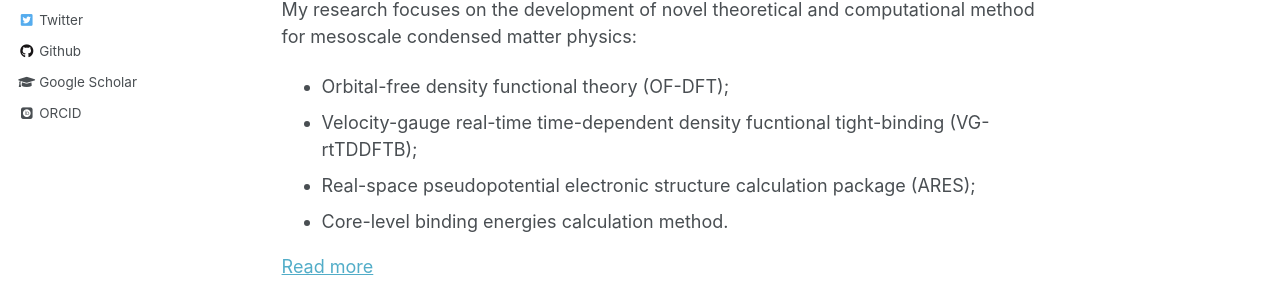
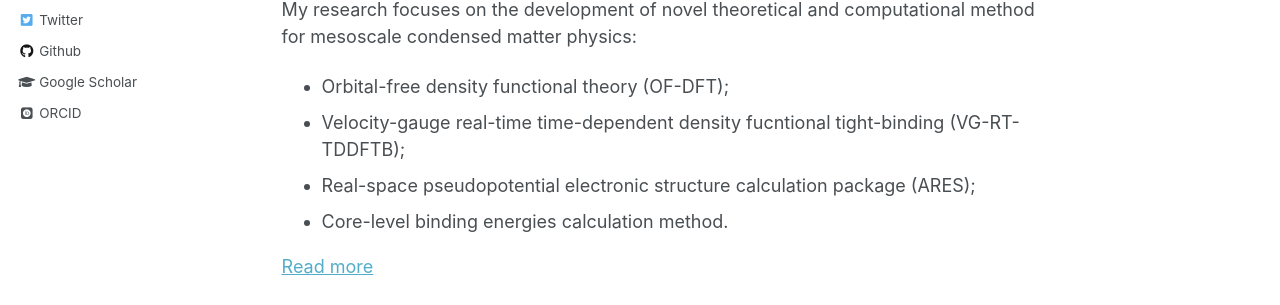
Before and after one commit to xqjlu/xqjlu.github.io, a Jekyll site: the page built from _pages/about.md, in a window 1280 px wide and 1160 px high. Shown: the part 394-699 px from the top of the window. Built offline with Jekyll 4.4.1, drawn with Linux system fonts in a browser that asks for light colours; some web fonts are replaced.

Commit message:
real-time

```diff
--- a/_pages/about.md
+++ b/_pages/about.md
@@ -18,7 +18,7 @@ Research Interests
 My research focuses on the development of novel theoretical and computational method for mesoscale condensed matter physics:
 
 * Orbital-free density functional theory (OF-DFT);
-* Velocity-gauge real-time time-dependent density fucntional tight-binding (VG-rtTDDFTB);
+* Velocity-gauge real-time time-dependent density fucntional tight-binding (VG-RT-TDDFTB);
 * Real-space pseudopotential electronic structure calculation package (ARES);
 * Core-level binding energies calculation method.
 
```
